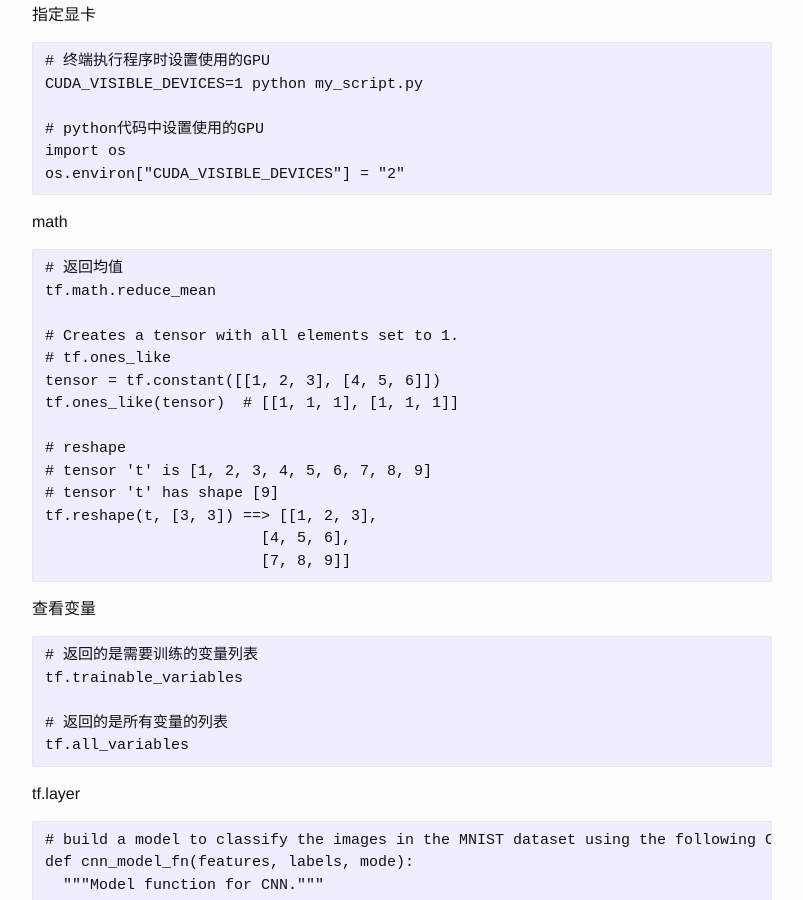
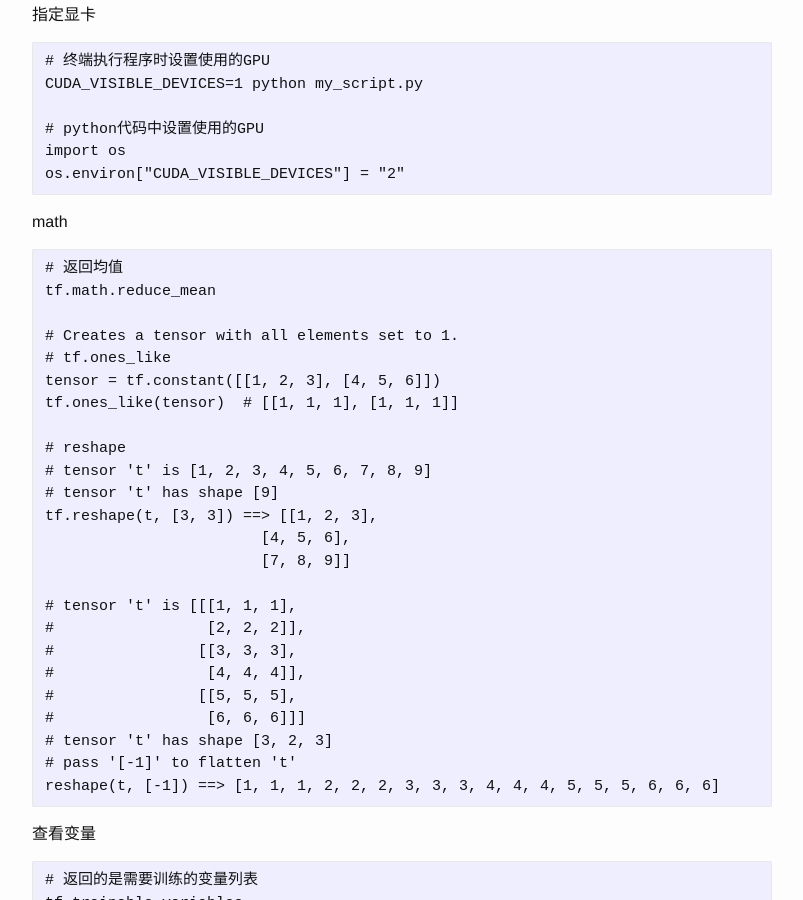
Before and after one commit to josephstalin117/josephstalin117.github.io, a Jekyll site: the page built from _posts/2018-6-09-tensorflow.markdown, in a window 1280 px wide and 900 px high, scrolled down 1061 px. Shown: the whole window, without its empty margins (238-1041 px from the left). Built offline with Jekyll 4.4.1, drawn with Linux system fonts in a browser that asks for light colours.

Commit message:
add tensorflow reshap -1

````diff
--- a/_posts/2018-6-09-tensorflow.markdown
+++ b/_posts/2018-6-09-tensorflow.markdown
@@ -75,6 +75,16 @@
 tf.reshape(t, [3, 3]) ==> [[1, 2, 3],
                         [4, 5, 6],
                         [7, 8, 9]]
+
+# tensor 't' is [[[1, 1, 1],
+#                 [2, 2, 2]],
+#                [[3, 3, 3],
+#                 [4, 4, 4]],
+#                [[5, 5, 5],
+#                 [6, 6, 6]]]
+# tensor 't' has shape [3, 2, 3]
+# pass '[-1]' to flatten 't'
+reshape(t, [-1]) ==> [1, 1, 1, 2, 2, 2, 3, 3, 3, 4, 4, 4, 5, 5, 5, 6, 6, 6]
 ```
 
 查看变量
````
